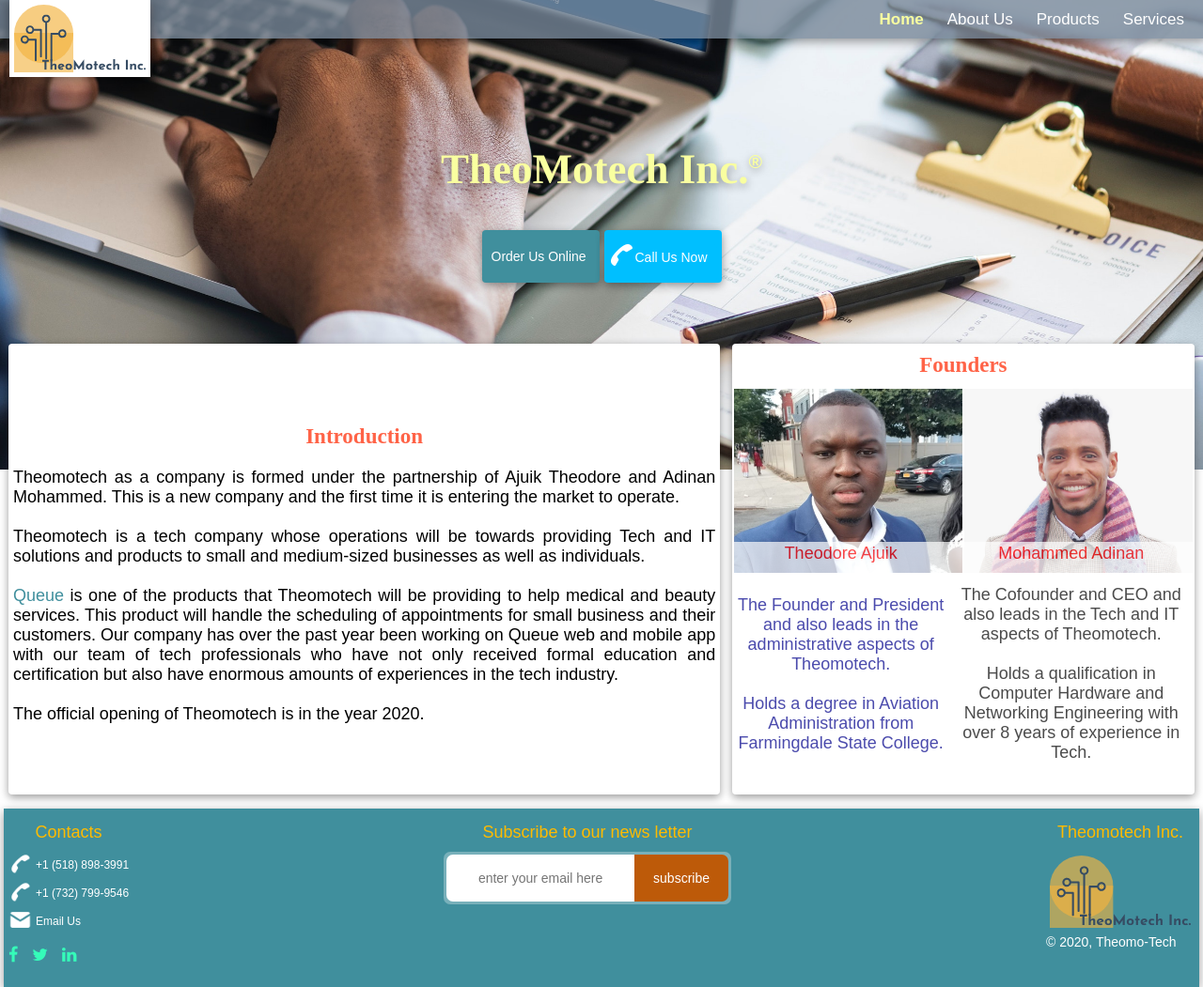
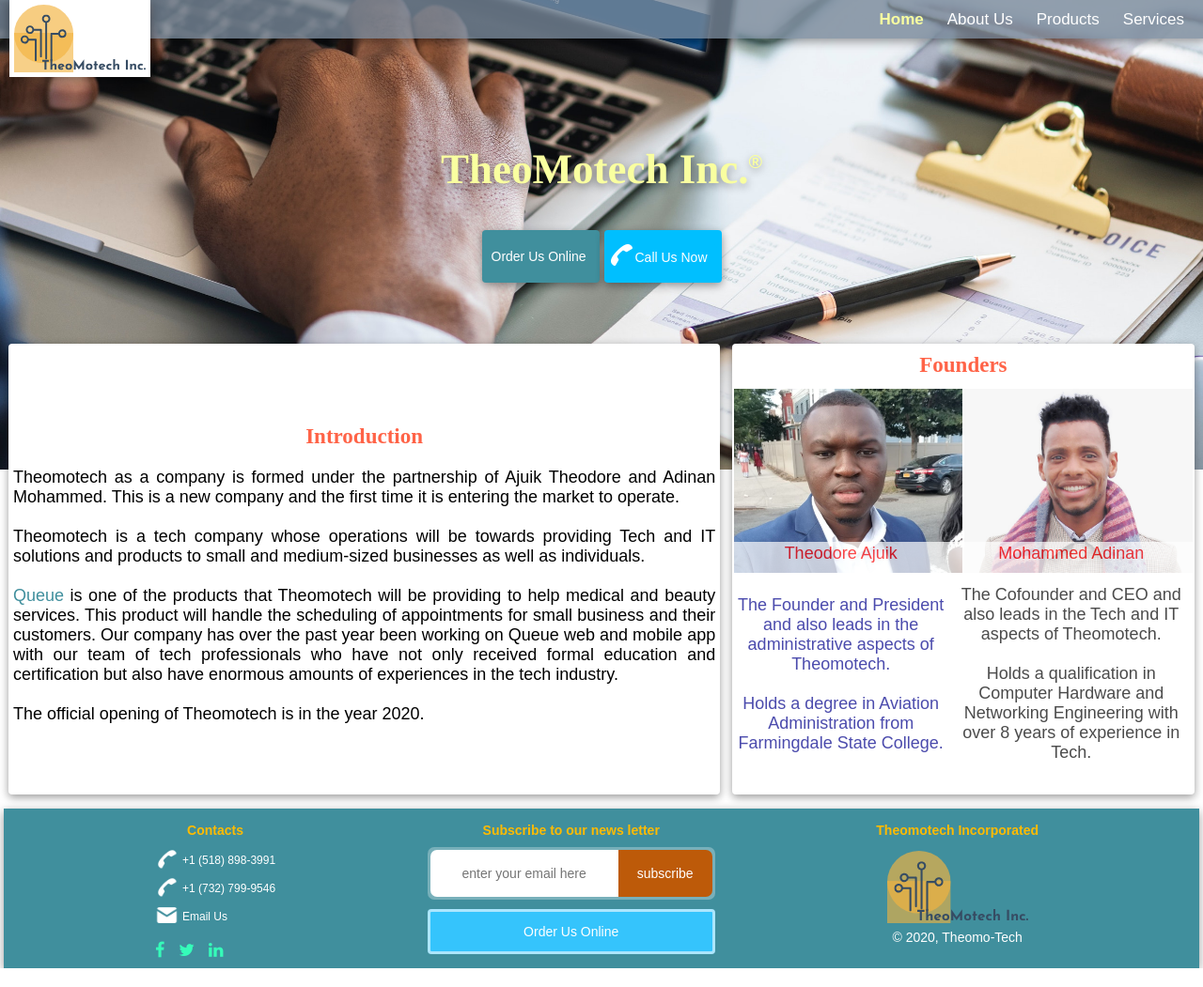
Before and after one commit to AdinanAries/ThomotechOfficial, a website: page public/index.html in a window 1280 px wide. Shown: the whole page at 94% size. Drawn offline with nearby package versions, Linux system fonts and the light colour scheme.

Commit message:
fixed footer alignment of contents

```diff
--- a/public/index.html
+++ b/public/index.html
@@ -288,11 +288,6 @@
                   for better profilts or revenues and improved quality of the
                   lives of individuals in society.
                 </p>
-                <input
-                  class="OrderNowBtn"
-                  type="submit"
-                  value="Order Us Online"
-                />
               </div>
             </div>
             <div id="Products" class="ProductsDiv">
@@ -670,9 +665,16 @@
           </main>
         </div>
         <footer>
+          <div id="footerWrapper">
             <div class="contactsDiv">
               <p
-              style="margin: 10px; color: rgb(255, 187, 0); text-align: center;"
+                style="
+                  margin: 10px;
+                  color: rgb(255, 187, 0);
+                  text-align: center;
+                  font-size: 14px;
+                  font-weight: bolder;
+                "
               >
                 Contacts
               </p>
@@ -729,6 +731,8 @@
                 <p
                   style="
                     margin: 10px;
+                    font-size: 14px;
+                    font-weight: bolder;
                     color: rgb(255, 187, 0);
                     text-align: center;
                   "
@@ -744,23 +748,42 @@
                   <input id="newLetterSubmit" type="button" value="subscribe" />
                 </div>
               </div>
+              <input
+                class="OrderNowBtn"
+                type="submit"
+                value="Order Us Online"
+                style="
+                  background-color: rgb(53, 196, 252);
+                  width: 100%;
+                  border: 3px solid rgba(255, 255, 255, 0.589);
+                "
+              />
             </div>
             <div class="Div">
               <p
-              style="margin: 10px; color: rgb(255, 187, 0); text-align: center;"
+                style="
+                  margin: 10px;
+                  color: rgb(255, 187, 0);
+                  text-align: center;
+                  font-size: 14px;
+                  font-weight: bolder;
+                "
               >
-              Theomotech Inc.
+                Theomotech Incorporated
               </p>
+              <p style="text-align: center;">
                 <img
                   style="width: 150px; padding: 4px;"
                   src="images/TmtLogo.svg"
                   alt=""
                 />
-            <p style="font-size: 14px; margin-top: -2px;">
+              </p>
+              <p style="font-size: 14px; margin-top: -2px; text-align: center;">
                 <sup style="font-size: 14px; font-weight: initial;"
                   >&copy; 2020, Theomo-Tech</sup
                 >
               </p>
+            </div>
           </div>
         </footer>
       </div>
--- a/public/style.css
+++ b/public/style.css
@@ -110,9 +110,13 @@
   min-height: 100px;
   color: white;
   font-size: 15px;
+}
+#footerWrapper {
   display: flex;
   flex-direction: row;
   justify-content: space-between;
+  max-width: 950px;
+  margin: auto;
 }
 .defaultIcons1 {
   width: 25px;
@@ -399,7 +403,7 @@
   display: flex;
   flex-direction: column;
   justify-content: space-between;
-  height: 180px;
+  height: 160px;
 }
 #newsLetterForm #NLInputs {
   background-color: rgba(255, 255, 255, 0.295);
@@ -430,9 +434,11 @@
 }
 @media only screen and (max-width: 700px) {
   footer {
+  }
+  #footerWrapper {
     flex-direction: column;
     justify-content: space-between;
-    min-height: 390px;
+    min-height: 490px;
     text-align: center;
   }
   #newsLetterForm {
```
Lines whose indentation alone changed are shown as unchanged.
